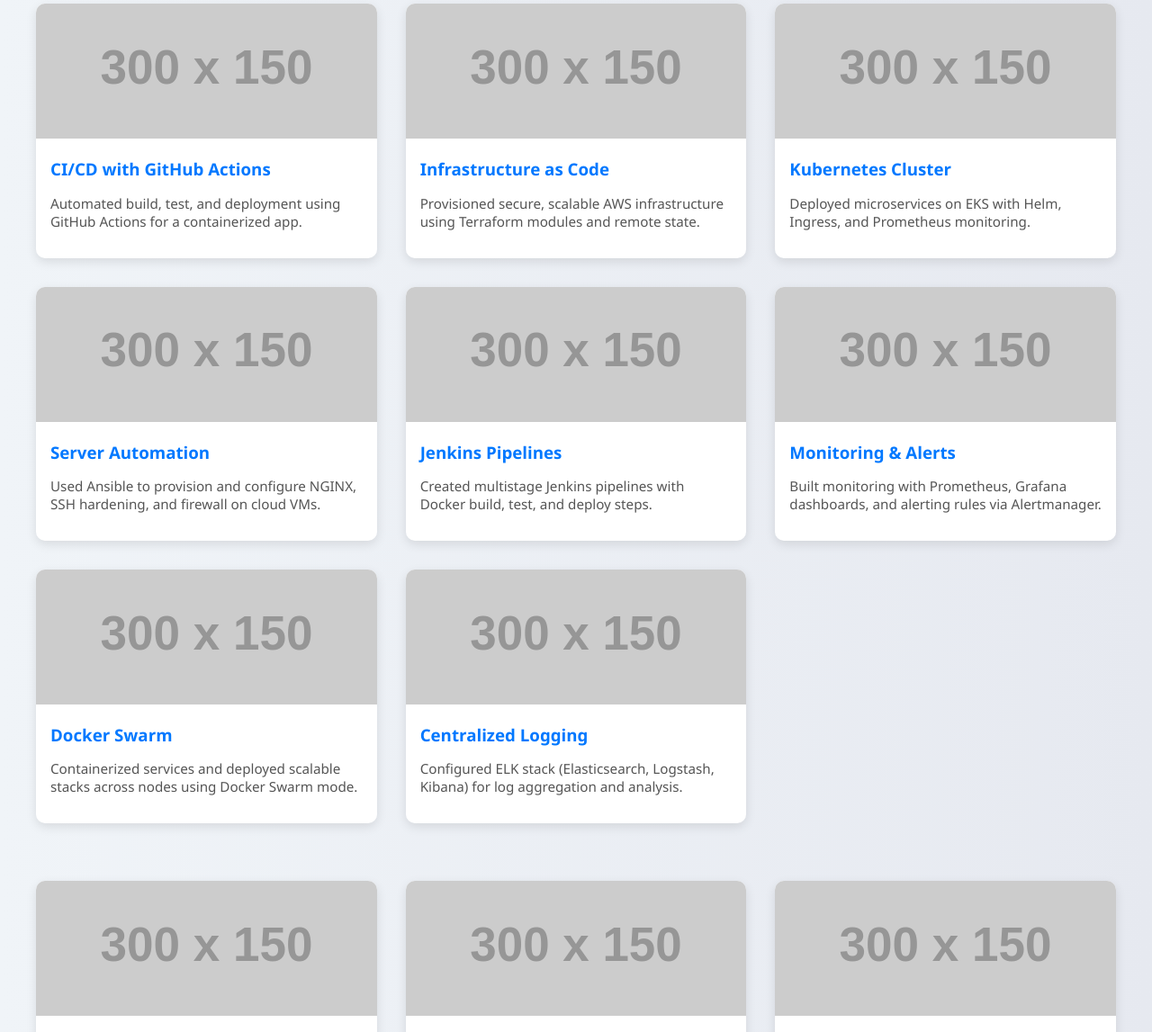
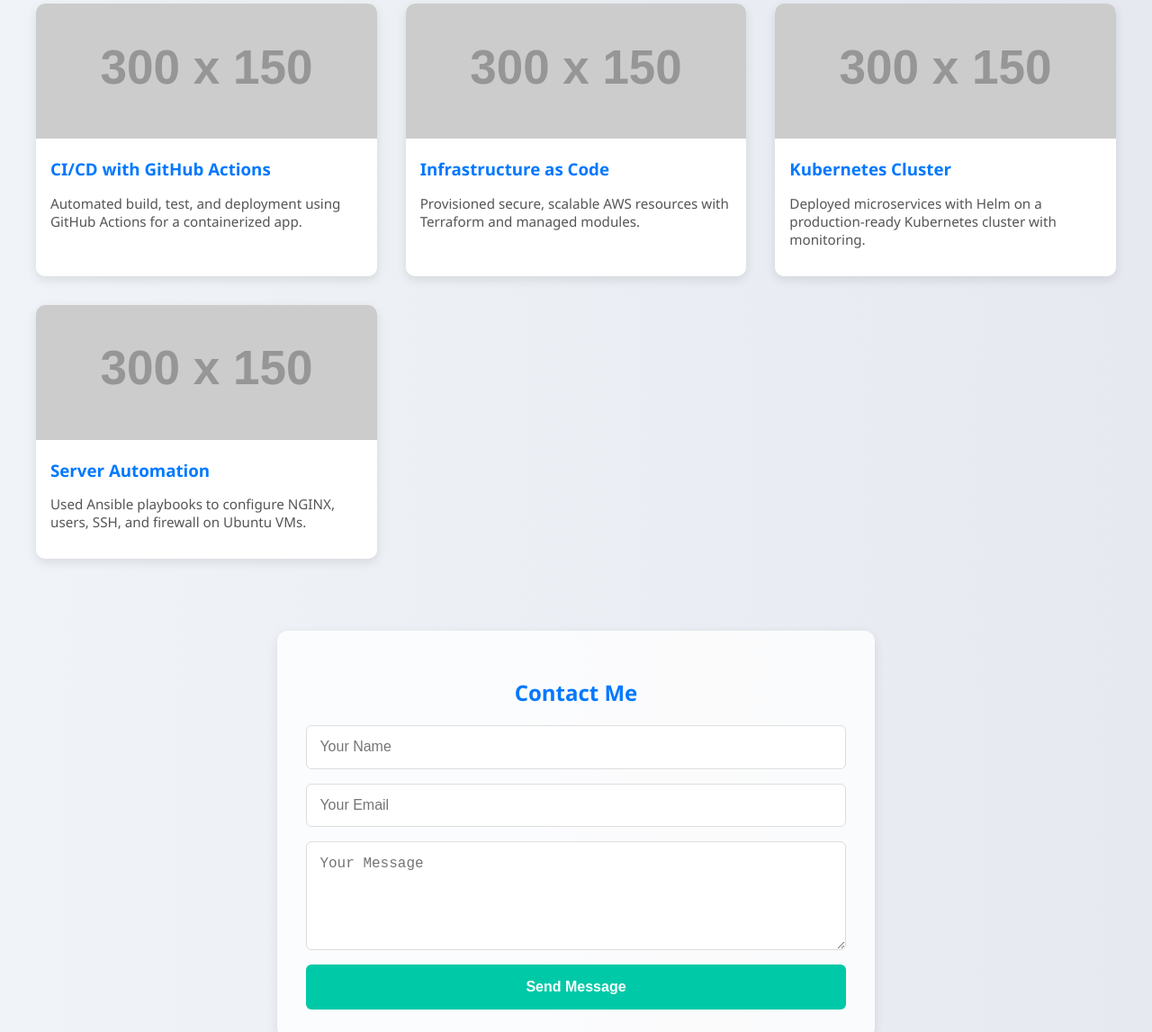
Before and after one commit to jeison-it/dev-project, a plain HTML site: page index.html in a window 1280 px wide. Shown: the part 1208-2355 px from the top of the page at 90% size. Drawn offline with Linux system fonts and the light colour scheme; placeholder pictures from the web are drawn by us.

Commit message:
updated sections

```diff
--- a/index.html
+++ b/index.html
@@ -200,65 +200,6 @@
     </div>
   </div>
 </section>
-<section class="projects">
-  <div class="card">
-    <img src="https://via.placeholder.com/300x150/00c9a7/ffffff?text=CI/CD+Pipeline" alt="CI/CD Pipeline">
-    <div class="card-content">
-      <h3>CI/CD with GitHub Actions</h3>
-      <p>Automated build, test, and deployment using GitHub Actions for a containerized app.</p>
-    </div>
-  </div>
-  <div class="card">
-    <img src="https://via.placeholder.com/300x150/0078ff/ffffff?text=Terraform+AWS" alt="Terraform AWS">
-    <div class="card-content">
-      <h3>Infrastructure as Code</h3>
-      <p>Provisioned secure, scalable AWS infrastructure using Terraform modules and remote state.</p>
-    </div>
-  </div>
-  <div class="card">
-    <img src="https://via.placeholder.com/300x150/5c6bc0/ffffff?text=Kubernetes" alt="Kubernetes">
-    <div class="card-content">
-      <h3>Kubernetes Cluster</h3>
-      <p>Deployed microservices on EKS with Helm, Ingress, and Prometheus monitoring.</p>
-    </div>
-  </div>
-  <div class="card">
-    <img src="https://via.placeholder.com/300x150/fbc02d/000000?text=Ansible" alt="Ansible Automation">
-    <div class="card-content">
-      <h3>Server Automation</h3>
-      <p>Used Ansible to provision and configure NGINX, SSH hardening, and firewall on cloud VMs.</p>
-    </div>
-  </div>
-  <div class="card">
-    <img src="https://via.placeholder.com/300x150/e91e63/ffffff?text=Jenkins" alt="Jenkins Pipelines">
-    <div class="card-content">
-      <h3>Jenkins Pipelines</h3>
-      <p>Created multistage Jenkins pipelines with Docker build, test, and deploy steps.</p>
-    </div>
-  </div>
-  <div class="card">
-    <img src="https://via.placeholder.com/300x150/8bc34a/ffffff?text=Prometheus+Grafana" alt="Monitoring Stack">
-    <div class="card-content">
-      <h3>Monitoring & Alerts</h3>
-      <p>Built monitoring with Prometheus, Grafana dashboards, and alerting rules via Alertmanager.</p>
-    </div>
-  </div>
-  <div class="card">
-    <img src="https://via.placeholder.com/300x150/03a9f4/ffffff?text=Docker+Swarm" alt="Docker Swarm">
-    <div class="card-content">
-      <h3>Docker Swarm</h3>
-      <p>Containerized services and deployed scalable stacks across nodes using Docker Swarm mode.</p>
-    </div>
-  </div>
-  <div class="card">
-    <img src="https://via.placeholder.com/300x150/ff5722/ffffff?text=ELK+Stack" alt="ELK Stack">
-    <div class="card-content">
-      <h3>Centralized Logging</h3>
-      <p>Configured ELK stack (Elasticsearch, Logstash, Kibana) for log aggregation and analysis.</p>
-    </div>
-  </div>
-</section>
-
   <section class="projects">
     <div class="card">
       <img src="https://via.placeholder.com/300x150/00c9a7/ffffff?text=CI/CD+Pipeline" alt="CI/CD Pipeline">
```
